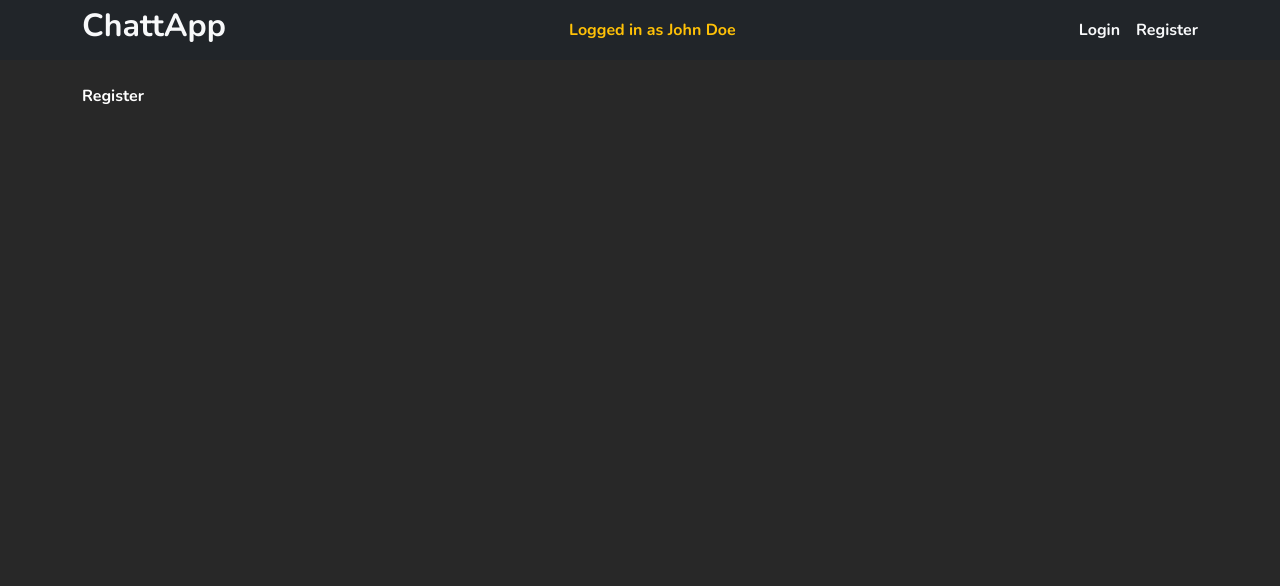
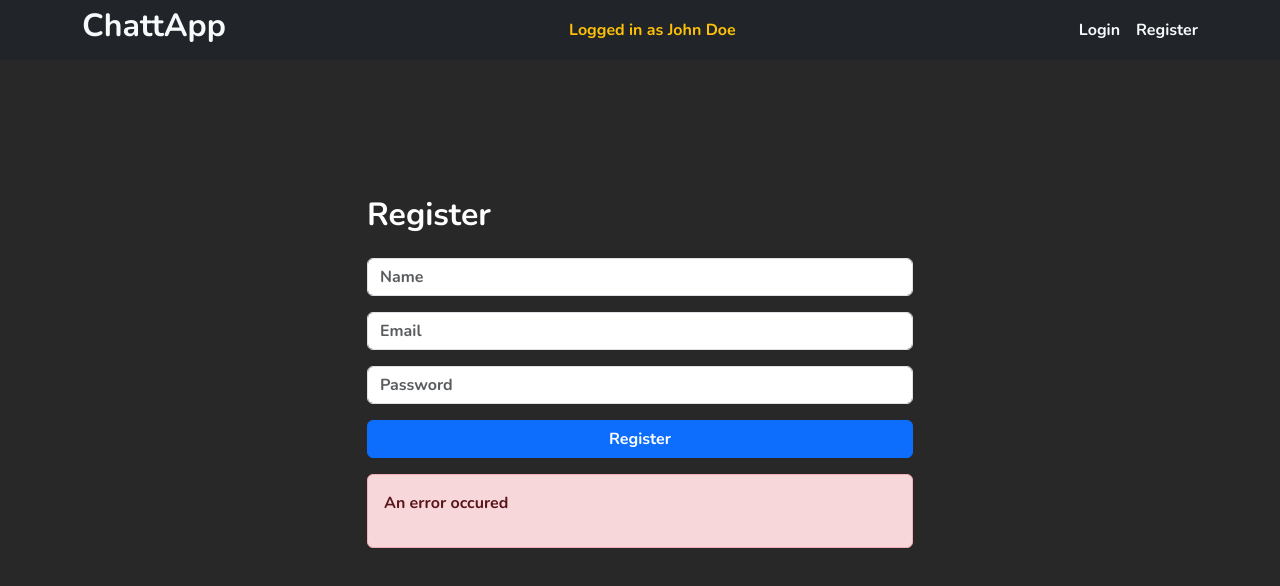
Before and after one commit to CaioSousaa/socket-chat-app, a React (Vite) app in the folder client/: page /register in a window 1280 px wide. Shown: the top 586 px of the page. Built offline with nearby package versions, Linux system fonts and the light colour scheme.

Commit message:
feat: created register and login component

```diff
--- a/client/src/pages/Login.jsx
+++ b/client/src/pages/Login.jsx
@@ -1,6 +1,33 @@
+import { Alert, Button, Form, Row, Col, Stack } from "react-bootstrap";
+
 const Login = () => {
-  return <>Login</>;
+  return (
+    <>
+      <Form>
+        <Row
+          style={{
+            height: "100vh",
+            justifyContent: "center",
+            paddingTop: "10%",
+          }}
+        >
+          <Col xs={"6"}>
+            <Stack gap={3}>
+              <h2>Login</h2>
+              <Form.Control type="email" placeholder="Email" />
+              <Form.Control type="password" placeholder="Password" />
+              <Button variant="primary" type="submit">
+                Login
+              </Button>
+              <Alert variant="danger">
+                <p>An error occured</p>
+              </Alert>
+            </Stack>
+          </Col>
+        </Row>
+      </Form>
+    </>
+  );
 };
 
 export default Login;
-<>Login</>;
--- a/client/src/pages/Register.jsx
+++ b/client/src/pages/Register.jsx
@@ -1,5 +1,34 @@
+import { Alert, Button, Form, Row, Col, Stack } from "react-bootstrap";
+
 const Register = () => {
-  return <>Register</>;
+  return (
+    <>
+      <Form>
+        <Row
+          style={{
+            height: "100vh",
+            justifyContent: "center",
+            paddingTop: "10%",
+          }}
+        >
+          <Col xs={"6"}>
+            <Stack gap={3}>
+              <h2>Register</h2>
+              <Form.Control type="text" placeholder="Name" />
+              <Form.Control type="email" placeholder="Email" />
+              <Form.Control type="password" placeholder="Password" />
+              <Button variant="primary" type="submit">
+                Register
+              </Button>
+              <Alert variant="danger">
+                <p>An error occured</p>
+              </Alert>
+            </Stack>
+          </Col>
+        </Row>
+      </Form>
+    </>
+  );
 };
 
 export default Register;
```
